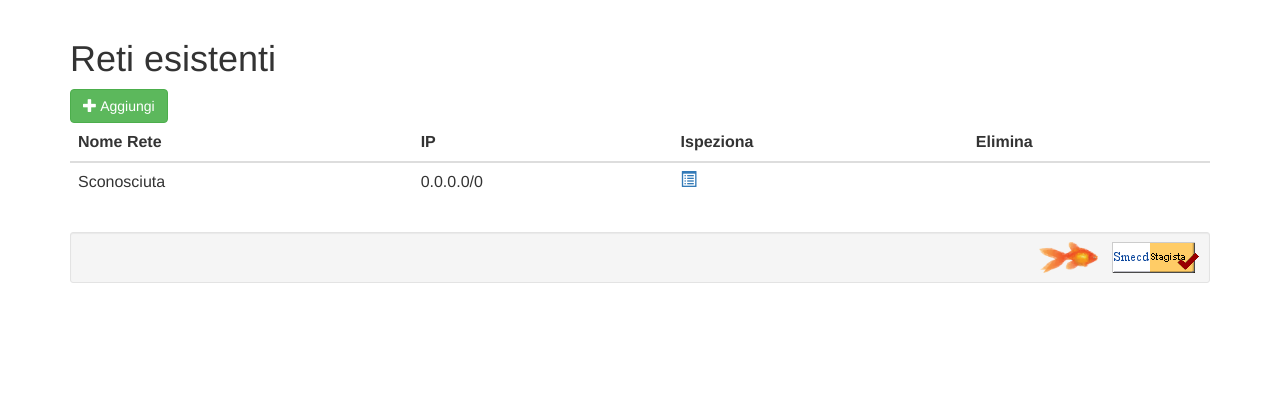
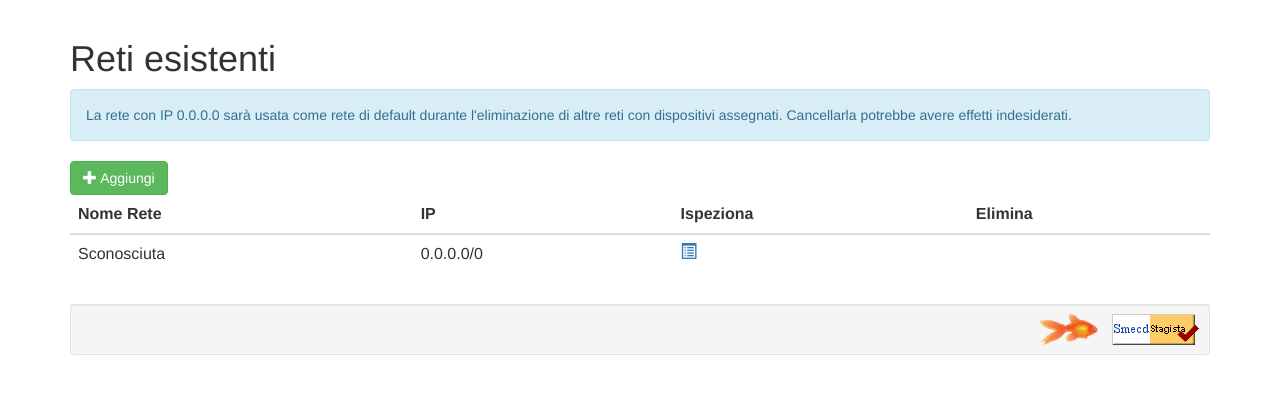
Before and after one commit to Steffo99/estus, a Flask app: page /net_list in a window 1280 px wide. Shown: the part 51-445 px from the top of the page. Run offline with Flask 2, Linux system fonts and the light colour scheme; the visitor is signed in with stand-in values (Sample User, id 1); data comes from the database, SQL or seed files in the repository; some libraries are stand-ins or nearby versions.

Commit message:
Some more bugfixes about the default network

```diff
--- a/server.py
+++ b/server.py
@@ -598,6 +598,10 @@ def page_net_del(nid):
     if Rete.query.count() <= 1:
         return render_template("error.htm", error="Non puoi cancellare l'ultima rete rimasta!")
     rete = Rete.query.get_or_404(nid)
+    defaultrete = Rete.query.filter_by(network_ip="0.0.0.0").first()
+    dispositivi = Dispositivo.query.filter_by(nid=rete.nid).all()
+    for dispositivo in dispositivi:
+        dispositivo.nid = defaultrete.nid
     db.session.delete(rete)
     db.session.commit()
     return redirect(url_for('page_net_list'))
--- a/templates/net/list.htm
+++ b/templates/net/list.htm
@@ -4,6 +4,9 @@
     <h1>
         Reti esistenti
     </h1>
+    <div class="alert alert-info">
+        La rete con IP 0.0.0.0 sarà usata come rete di default durante l'eliminazione di altre reti con dispositivi assegnati. Cancellarla potrebbe avere effetti indesiderati.
+    </div>
     <a class="btn btn-success" href="/net_add"><span class="glyphicon glyphicon-plus"></span> Aggiungi</a>
     <table class="table table-hover">
         <thead>
@@ -19,7 +22,7 @@
                 <td>{{ rete.nome }}</td>
                 <td>{{ rete.network_ip }}/{{ rete.subnet }}</td>
                 <td><a href="/net_details/{{ rete.nid }}"><span class="glyphicon glyphicon-list-alt"></span></a></td>
-                <td>{% if not rete.network_ip == "0.0.0.0" %}<a href="/net_del/{{ rete.nid }}"><span class="glyphicon glyphicon-remove"></span></a>{% endif %}</td>
+                <td>{% if reti|length > 2 %}<a href="/net_del/{{ rete.nid }}"><span class="glyphicon glyphicon-remove"></span></a>{% endif %}</td>
             {% endfor %}
         </tr>
     </table>
```
Also changed, not shown: templates/net/details.htm (+6 -1 lines).
